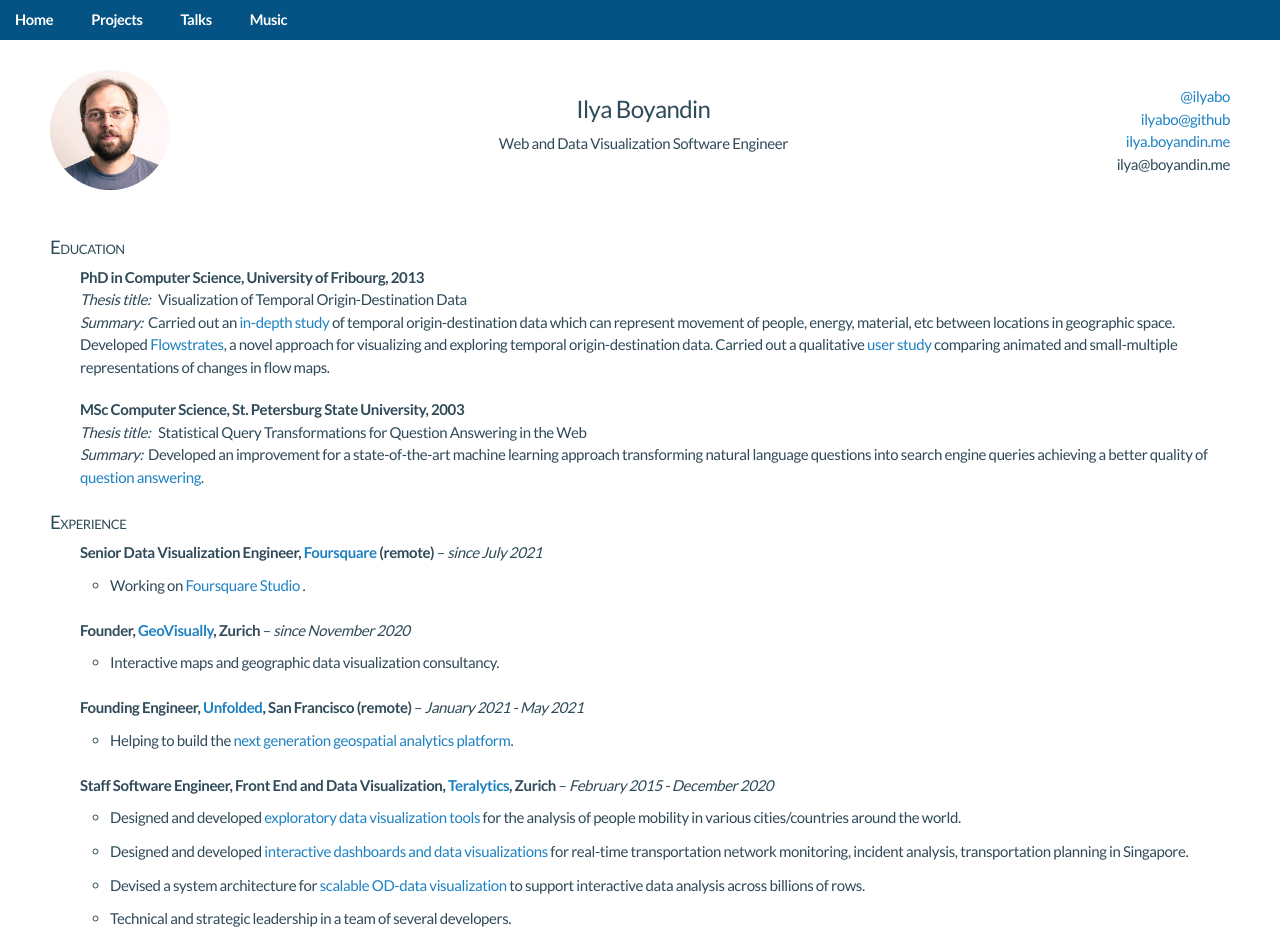
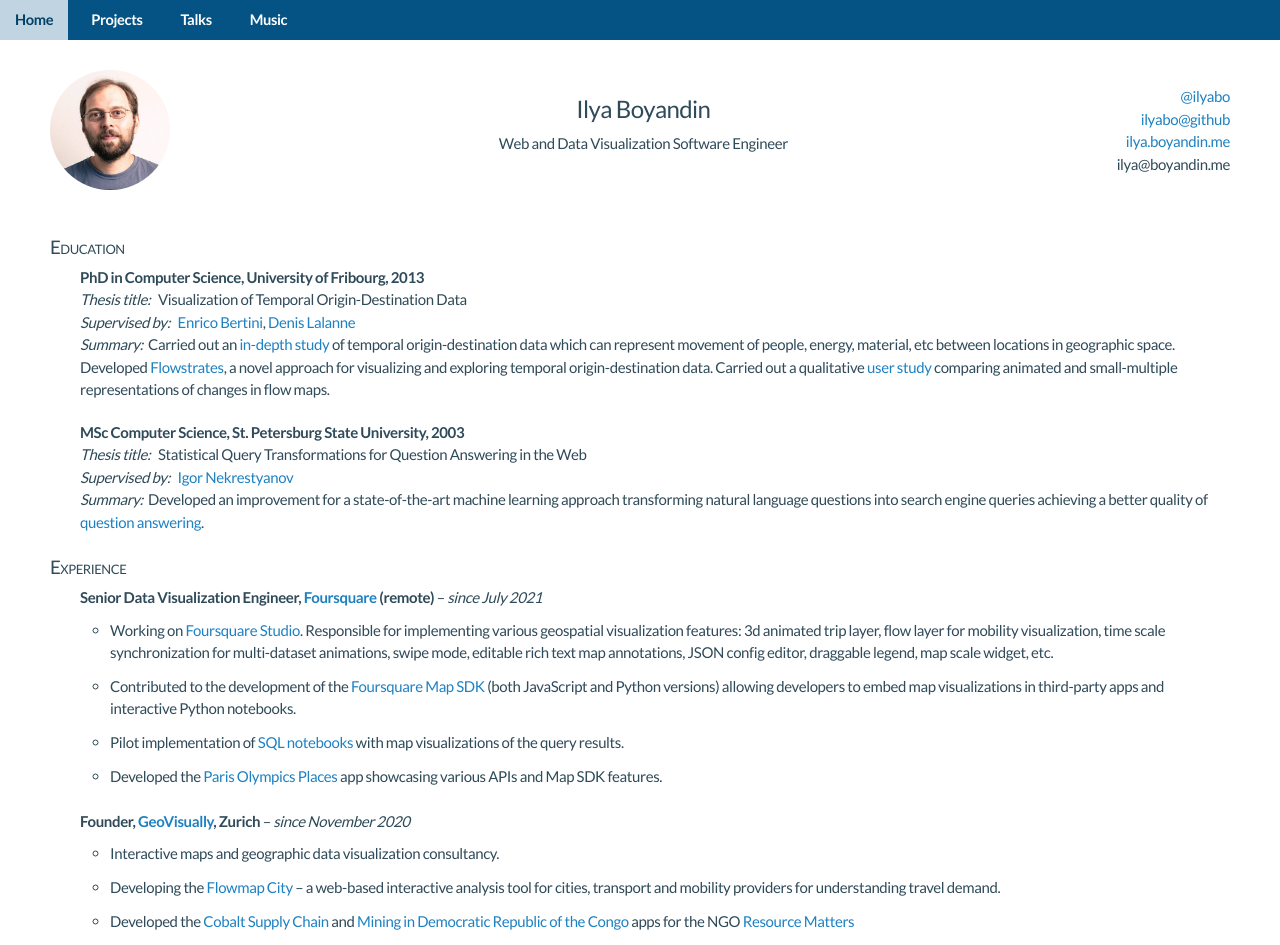
Before and after one commit to ilyabo/ilya.boyandin.me, a Next.js app: page /resume in a window 1280 px wide. Shown: the top 945 px of the page. Built offline with nearby package versions, Linux system fonts and the light colour scheme.

Commit message:
CV updated

```diff
--- a/components/CardGrid.tsx
+++ b/components/CardGrid.tsx
@@ -1,9 +1,7 @@
-import React from 'react';
+import { Box, Link as ChakraLink, Grid, HStack, Spacer, Text, VStack } from '@chakra-ui/react';
 import Link from 'next/link';
-import { Box, Link as ChakraLink, Grid, HStack, Spacer, Text, VStack } from '@chakra-ui/react';
+import BlurImage from '../components/BlurImage';
 import formatDate from '../lib/formatDate';
-import BlurImage from '../components/BlurImage';
-import colors from '../colors';
 
 const CardGrid = ({ items, path, linkPath }) => {
   return (
--- a/pages/resume.js
+++ b/pages/resume.js
@@ -158,14 +158,19 @@ const Resume = (props) => {
           <span className="flabel">Thesis title:</span> Visualization of Temporal Origin-Destination
           Data
           <br />
+          <span className="flabel">Supervised by:</span>{' '}
+          <Go to="https://enrico.bertini.io/">Enrico Bertini</Go>,{' '}
+          <Go to="https://human-ist.unifr.ch/en/institute/team/denis-lalanne.html">
+            Denis Lalanne
+          </Go>
+          <br />
           <span className="flabel">Summary:</span>
           Carried out an <Go to="/assets/thesis.pdf">in-depth study</Go> of temporal
           origin-destination data which can represent movement of people, energy, material, etc
-          between locations in geographic space. Developed{' '}
-          <Go to="/assets/flowstrates-eurovis11-fin.pdf">Flowstrates</Go>, a novel approach for
-          visualizing and exploring temporal origin-destination data. Carried out a qualitative{' '}
-          <Go to="/p/flowmap-user-study/">user study</Go> comparing animated and small-multiple
-          representations of changes in flow maps.
+          between locations in geographic space. Developed <Go to="/p/flowstrates">Flowstrates</Go>,
+          a novel approach for visualizing and exploring temporal origin-destination data. Carried
+          out a qualitative <Go to="/p/flowmap-user-study/">user study</Go> comparing animated and
+          small-multiple representations of changes in flow maps.
         </div>
 
         <div className="block">
@@ -173,6 +178,9 @@ const Resume = (props) => {
           <br />
           <span className="flabel">Thesis title:</span> Statistical Query Transformations for
           Question Answering in the Web
+          <br />
+          <span className="flabel">Supervised by:</span>{' '}
+          <Go to="https://www.linkedin.com/in/igornekrestyanov/">Igor Nekrestyanov</Go>
           <br />
           <span className="flabel">Summary:</span>
           Developed an improvement for a state-of-the-art machine learning approach transforming
@@ -193,7 +201,27 @@ const Resume = (props) => {
           </div>
           <ul>
             <li>
-              Working on <Go to="https://studio.foursquare.com/">Foursquare Studio </Go>.
+              Working on <Go to="https://studio.foursquare.com/">Foursquare Studio</Go>. Responsible
+              for implementing various geospatial visualization features: 3d animated trip layer,
+              flow layer for mobility visualization, time scale synchronization for multi-dataset
+              animations, swipe mode, editable rich text map annotations, JSON config editor,
+              draggable legend, map scale widget, etc.
+            </li>
+            <li>
+              Contributed to the development of the{' '}
+              <Go to="https://docs.foursquare.com/developer/docs/studio-map-sdk-overview">
+                Foursquare Map SDK
+              </Go>{' '}
+              (both JavaScript and Python versions) allowing developers to embed map visualizations
+              in third-party apps and interactive Python notebooks.
+            </li>
+            <li>
+              Pilot implementation of <Go to="/p/fsq-notebooks">SQL notebooks</Go> with map
+              visualizations of the query results.
+            </li>
+            <li>
+              Developed the <Go to="/p/fsq-paris-2024">Paris Olympics Places</Go> app showcasing
+              various APIs and Map SDK features.
             </li>
           </ul>
 
@@ -208,6 +236,16 @@ const Resume = (props) => {
           </div>
           <ul>
             <li>Interactive maps and geographic data visualization consultancy.</li>
+            <li>
+              Developing the <Go to="/p/flowmap-city">Flowmap City</Go> – a web-based interactive
+              analysis tool for cities, transport and mobility providers for understanding travel
+              demand.
+            </li>
+            <li>
+              Developed the <Go to="/p/cobalt">Cobalt Supply Chain</Go> and{' '}
+              <Go to="/p/makuta">Mining in Democratic Republic of the Congo</Go> apps for the NGO{' '}
+              <Go to="https://www.resourcematters.org/">Resource Matters</Go>
+            </li>
           </ul>
 
           <br />
@@ -222,9 +260,8 @@ const Resume = (props) => {
           </div>
           <ul>
             <li>
-              Helping to build the{' '}
-              <Go to="http://studio.unfolded.ai/">next generation geospatial analytics platform</Go>
-              .
+              Helping to build the <Go to="/p/fsq-studio">Unfolded Studio</Go>, the next generation
+              geospatial analytics platform. The company Unfolded was later acquired by Foursquare.
             </li>
           </ul>
 
@@ -367,8 +404,8 @@ const Resume = (props) => {
           </div>
           <ul>
             <li>
-              Developed web applications used by the students, lecturers and employees of the
-              university for the online administration.
+              Developed <Go to="/p/joanna">web applications</Go> used by the students, lecturers and
+              employees of the university for the online administration.
               {
                 // <!--Usability was the main concern and the feedback from the users was very positive.-->
               }
@@ -377,7 +414,8 @@ const Resume = (props) => {
               Maintained the web and database server infrastructure for the online administration.
             </li>
             <li>
-              Designed and developed a web application for collaborative data collection and
+              Designed and developed a{' '}
+              <Go to="/p/wissensbilanz">web application for collaborative data collection</Go> and
               consolidation to provide a statistical overview of study- and research-relevant
               indicators.
               {
```
Also changed, not shown: pages/index.tsx (+20 -13 lines).
